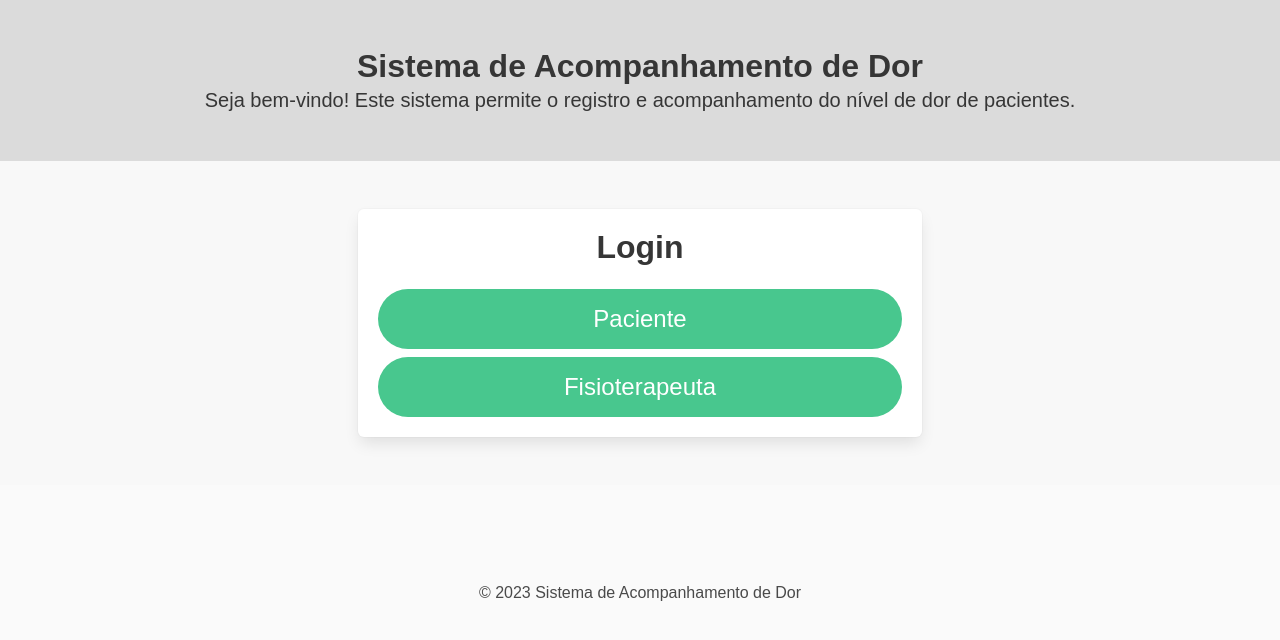
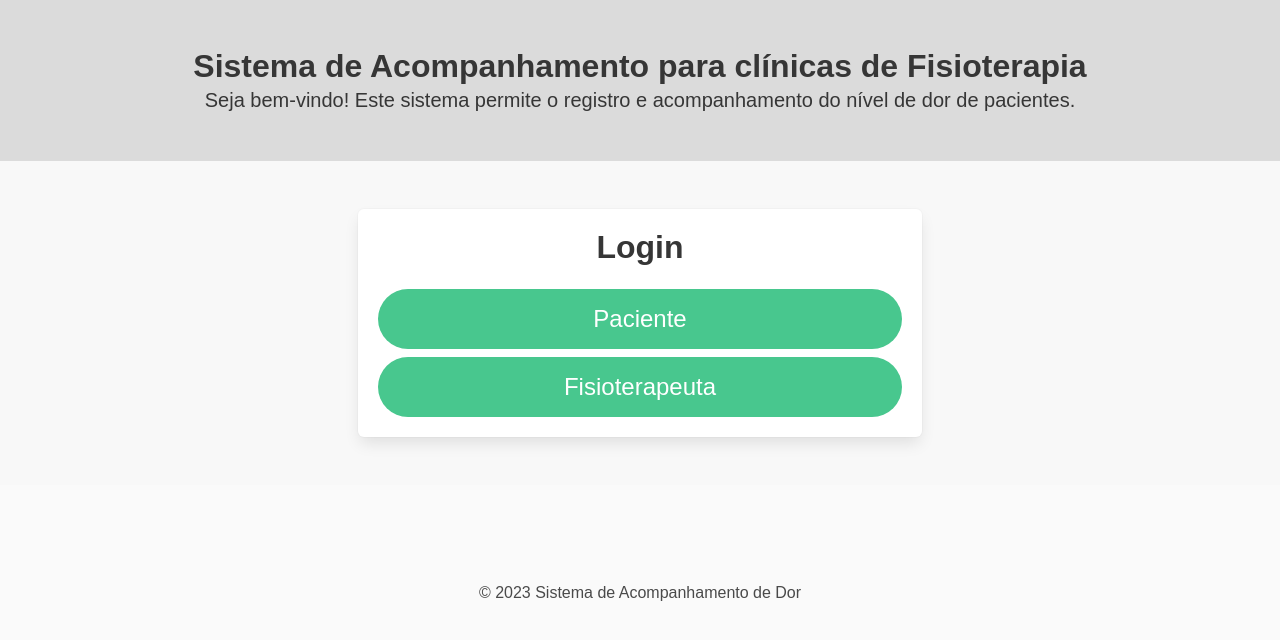
Before and after one commit to eduardoeffs/plataforma-fisio, a React (Create React App) app: page / in a window 1280 px wide. Shown: the top 640 px of the page. Built offline with nearby package versions, Linux system fonts and the light colour scheme.

Commit message:
ajuste título home

```diff
--- a/src/components/Home.js
+++ b/src/components/Home.js
@@ -11,7 +11,7 @@ function Home() {
       <section className="hero has-background-grey-lighter">
         <div className="hero-body">
           <p className="title has-text-grey-darker">
-            Sistema de Acompanhamento de Dor
+            Sistema de Acompanhamento para clínicas de Fisioterapia
           </p>
           <p className="subtitle has-text-grey-darker">
             Seja bem-vindo! Este sistema permite o registro e acompanhamento do nível de dor de pacientes.
```
